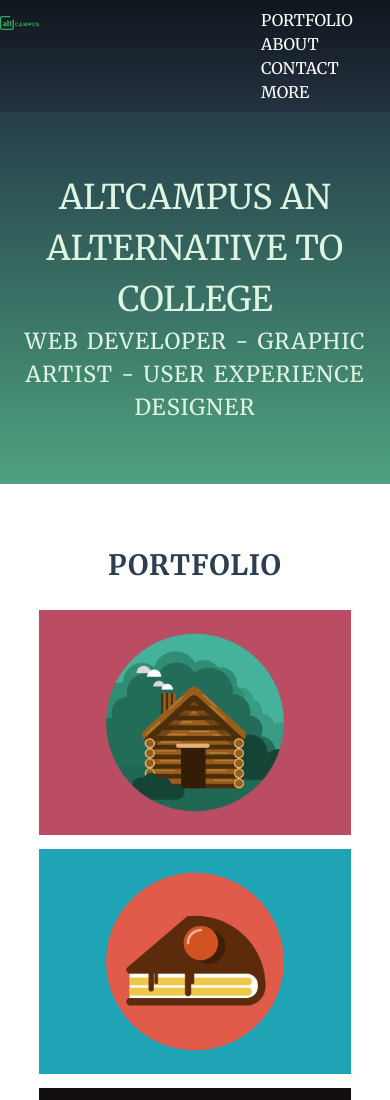
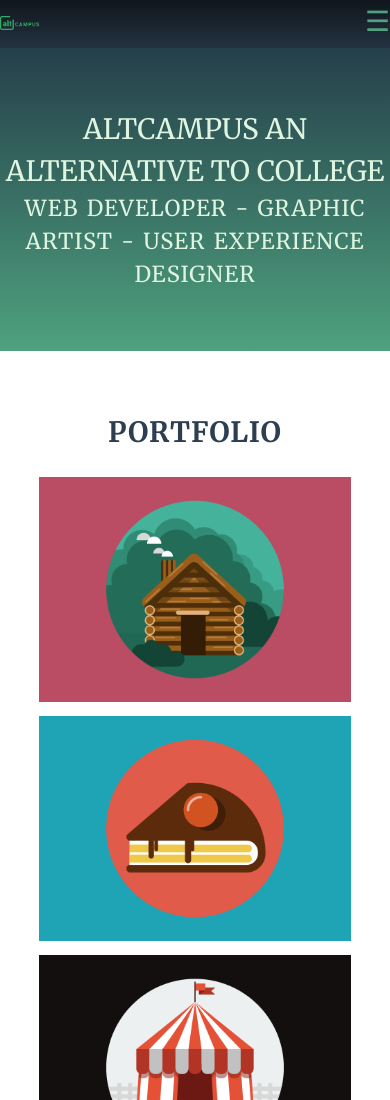
Before and after one commit to anshusaurav/Responsive-web-design, a plain HTML site: page index.html in a window 390 px wide. Shown: the top 1100 px of the page. Drawn offline with Linux system fonts and the light colour scheme.

Commit message:
Hamburger

```diff
--- a/assets/stylesheets/main.css
+++ b/assets/stylesheets/main.css
@@ -70,6 +70,7 @@
 /**Header Section **/
 .header{
 	background: linear-gradient(180deg, #10161D ,#243241);
+	padding-left: 0 20px;
 }
 .logo{
 	width: 10%;
@@ -92,13 +93,20 @@
 	font-family: 'Merriweather', serif;
 
 }
+.toggle{
+	display: none;
+	font-size: 28px;
+	color:  #4EA27F;
+	text-decoration: none;
+}
+
 /** Hero Section **/
 .hero{
 	background: linear-gradient(180deg, #253F4A, #4EA27F);
 }
 .hero h2{
 	color: #DFF5E1;
-	font-size: 80px;
+	font-size: 64px;
 	text-transform: uppercase;
 	text-align: center;
 
@@ -296,13 +304,30 @@
 		width: 80%;
 	}
 	.hero h2{
-		font-size: 34px;
+		font-size: 28px;
 	}
 	.nav-links{
-		margin: 8px;
+		display: none;
+		position: absolute;
+		background-color: rgba(16,22,29, 0.9);
+		text-align: center;
+		top: 0;
+    	right: 0;
+    	left: 0;
+    	bottom: 0;
+    	width: 100%;
+    	justify-content: space-between;
 	}
-	.nav-links > div {
-		width: 100%;
+	.nav-links a{
+		padding-left: 20px 0;
 	}
-
+	.toggle{
+		display:block;
+	}
+	.toggle:hover ~ .nav-links{
+		display: inline-block;
+	}
+	.logo{
+		z-index: 100;
+	}
 }
--- a/index.html
+++ b/index.html
@@ -19,7 +19,7 @@
 					<img src="assets/images/logo.png" alt="logo-image" class= "img-responsive">
 				</a>
 			</div>
-
+			<a class="toggle" href="">&#9776</a>
 			<div class="nav-links flex">
 				<div>
 					<a href="#">Portfolio</a>
```
